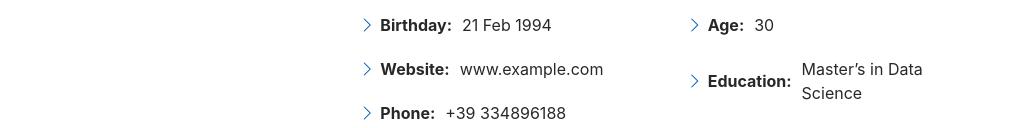
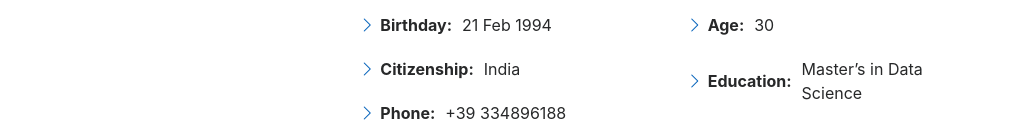
Before and after one commit to svenu38/mywebsite, a plain HTML site: page index.html in a window 1280 px wide. Shown: the part 1721-1849 px from the top of the page, without its empty margins (212-1246 px from the left). Drawn offline with nearby package versions, Linux system fonts and the light colour scheme.

Commit message:
addes citizen

```diff
--- a/index.html
+++ b/index.html
@@ -127,7 +127,7 @@
                   <div class="col-lg-6">
                     <ul class="list-unstyled"> <!-- Use Bootstrap's list styles -->
                       <li><i class="bi bi-chevron-right"></i> <strong>Birthday:</strong> <span>21 Feb 1994</span></li>
-                      <li><i class="bi bi-chevron-right"></i> <strong>Website:</strong> <span>www.example.com</span></li>
+                      <li><i class="bi bi-chevron-right"></i> <strong>Citizenship:</strong> <span>India</span></li>
                       <li><i class="bi bi-chevron-right"></i> <strong>Phone:</strong> <span>+39 334896188</span></li>
                       <li><i class="bi bi-chevron-right"></i> <strong>City:</strong> <span>Turin, Italy</span></li>
                     </ul>
```
